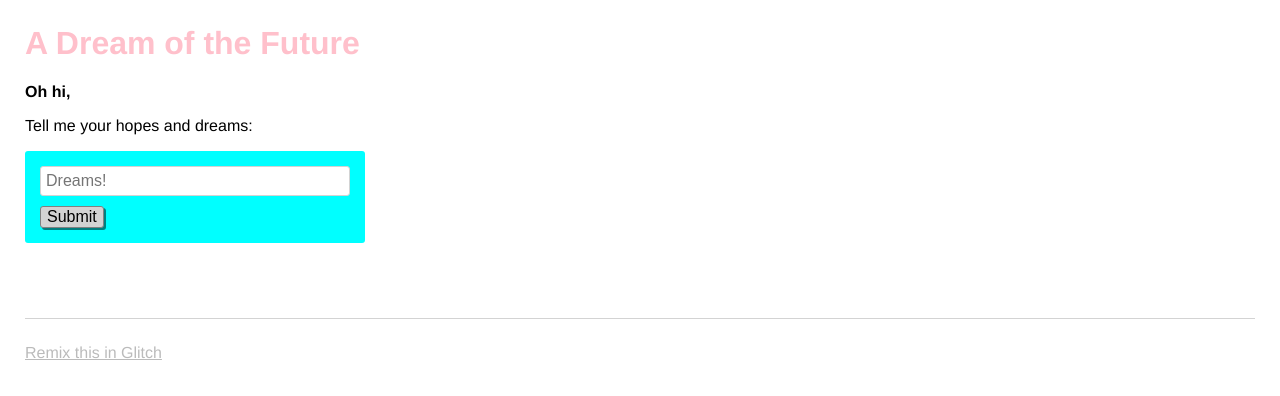
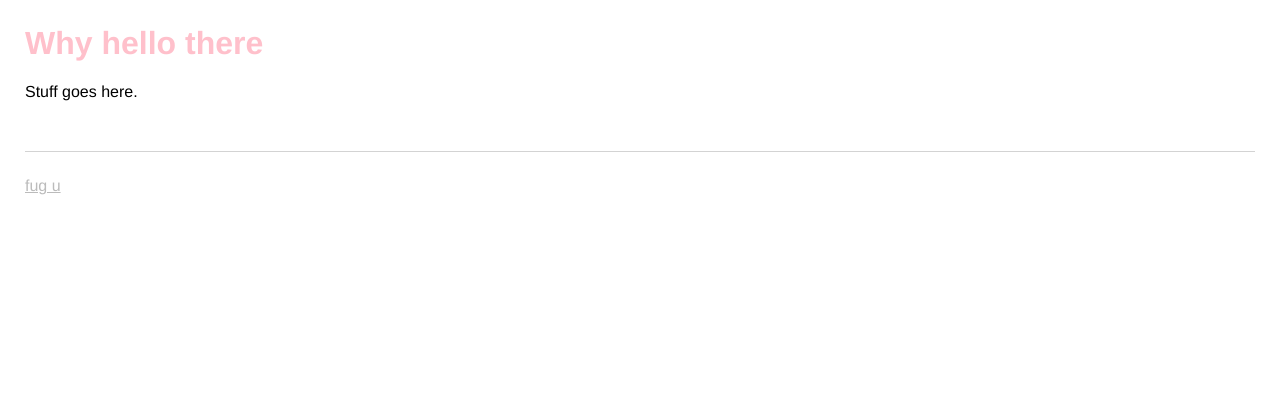
Before and after one commit to tristanpendergrass/poe-trader, a website: page views/index.html in a window 1280 px wide. Drawn offline with nearby package versions, Linux system fonts and the light colour scheme; no server answers.

Commit message:
Update main view

```diff
--- a/views/index.html
+++ b/views/index.html
@@ -21,26 +21,17 @@
   <body>
     <header>
       <h1>
-        A Dream of the Future
+        Why hello there
       </h1>
     </header>
 
     <main>
-      <p class="bold">Oh hi,</p>
-      <p>Tell me your hopes and dreams:</p>
-      <form>
-        <input type="text" maxlength="100" placeholder="Dreams!">
-        <button type="submit">Submit</button>
-      </form>
-      <section class="dreams">
-        <ul id="dreams">
-        </ul>
-      </section>
+      Stuff goes here.
     </main>
 
     <footer>
       <a href="https://glitch.com">
-        Remix this in Glitch
+        fug u
       </a>
     </footer>
 
```
